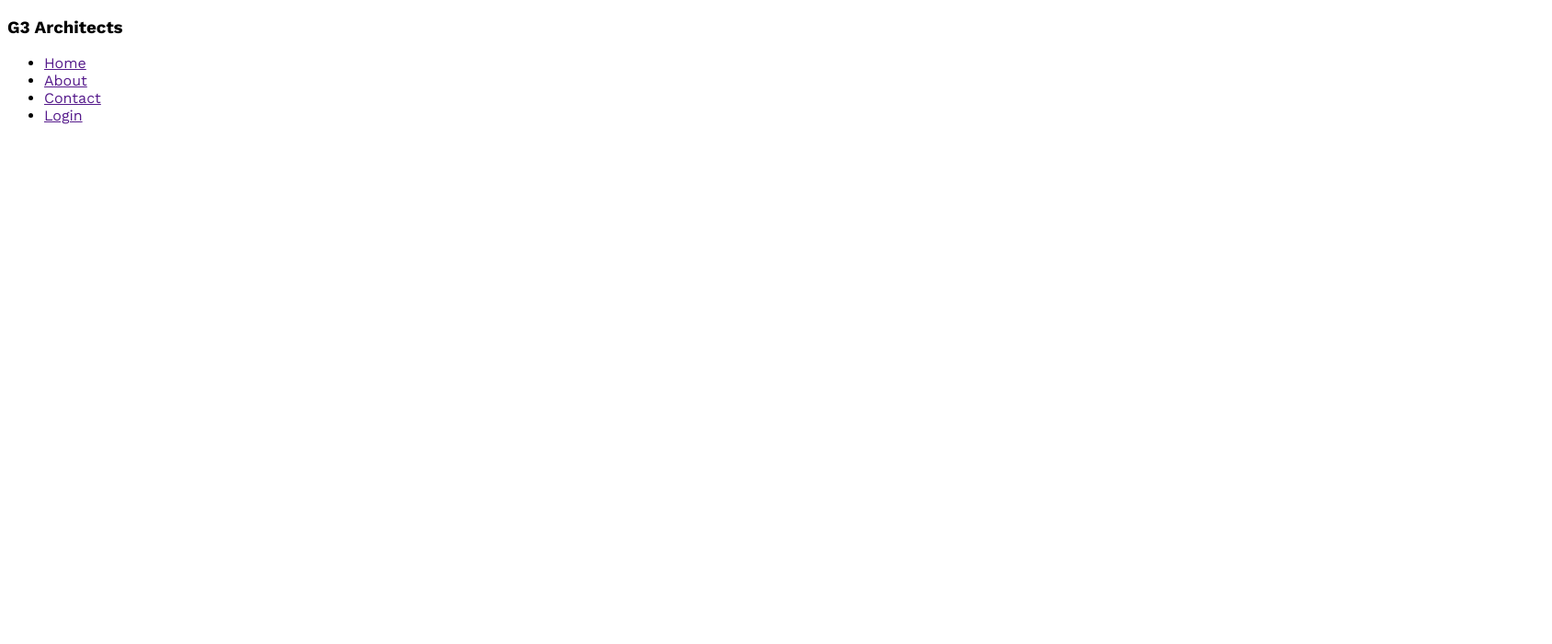
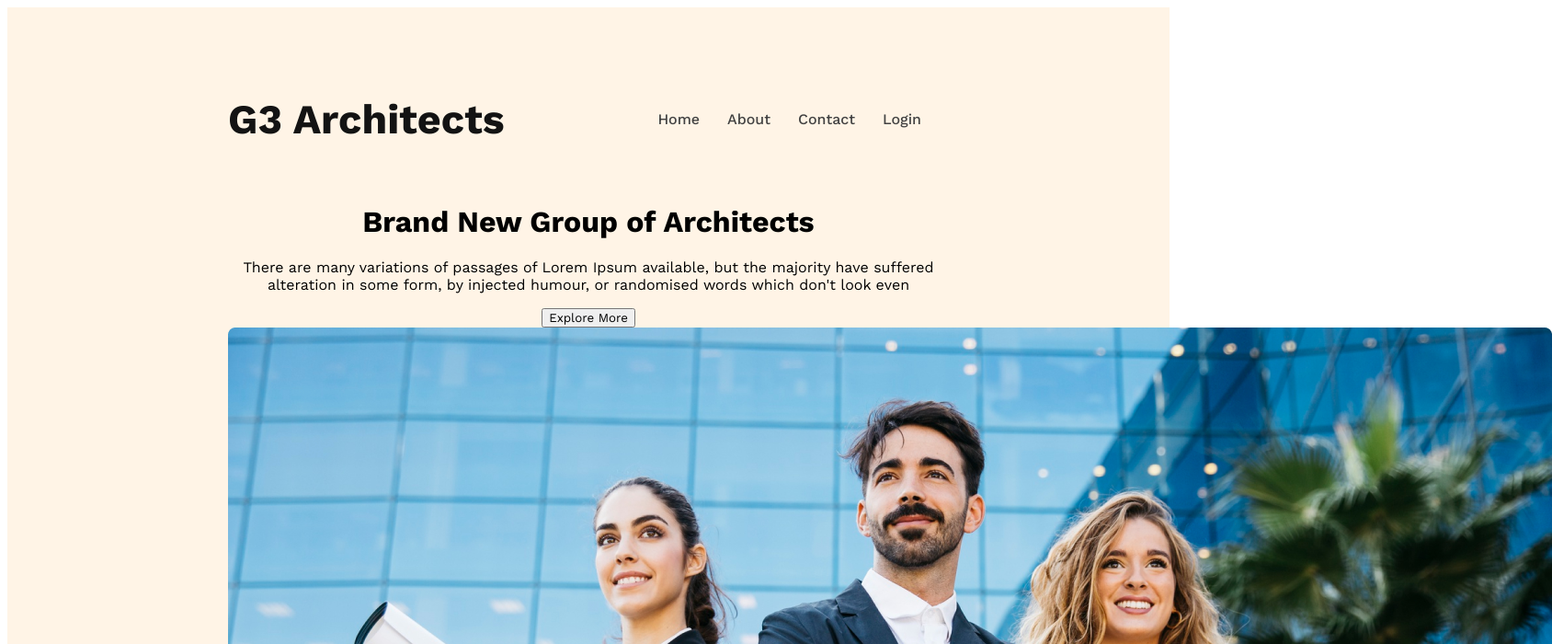
Before and after one commit to rimiruma/g3-architects-website, a plain HTML site: page index.html in a window 1280 px wide. Shown: the top 700 px of the page at 92% size, 1688 px wide, since content can reach past the window. Drawn offline with nearby package versions, Linux system fonts and the light colour scheme; files that its build step writes are made by us from their sources.

Commit message:
banner content added

```diff
--- a/architects.css
+++ /dev/null
@@ -1,6 +0,0 @@
-/* work sans fount from google fonts */
-@import url('https://fonts.googleapis.com/css2?family=Open+Sans:wght@400;700;800&family=Work+Sans:wght@400;500;600;700;800&display=swap');
-
-*{
-    font-family: 'Work Sans', sans-serif;
-}
--- a/index.html
+++ b/index.html
@@ -5,13 +5,13 @@
     <meta charset="UTF-8">
     <meta name="viewport" content="width=device-width, initial-scale=1.0">
     <title>G3 ARCHITECTS</title>
-    <link rel="stylesheet" href="styles/architects.css">
+    <link rel="stylesheet" href="style/architects.css">
 </head>
 
 <body>
     <header>
         <nav>
-            <h3>G3 Architects</h3>
+            <h3 class="nav-title">G3 Architects</h3>
             <ul>
                 <li><a href="">Home</a></li>
                 <li><a href="">About</a></li>
@@ -19,6 +19,14 @@
                 <li><a href="">Login</a></li>
             </ul>
         </nav>
+        <div class="banner">
+            <div class="banner-content">
+            <h1>Brand New Group of Architects</h1>
+            <p class="banner-description">There are many variations of passages of Lorem Ipsum available, but the majority have suffered alteration in some form, by injected humour, or randomised words which don't look even</p>
+            <button class="btn-primary">Explore More</button>
+        </div>
+            <img src="images/banner.png"  alt="">
+        </div>
     </header>
     <main>
 
--- /dev/null
+++ b/style/architects.css
@@ -0,0 +1,57 @@
+/* work sans fount from google fonts */
+@import url('https://fonts.googleapis.com/css2?family=Open+Sans:wght@400;700;800&family=Work+Sans:wght@400;500;600;700;800&display=swap');
+
+/* shared styles */
+* {
+    font-family: 'Lato', sans-serif;
+    font-family: 'open-sans', sans-serif;
+    font-family: 'Work Sans', sans-serif;
+}
+btn-prmary{
+
+}
+
+/* header styles */
+header {
+    background: rgba(255, 144, 14, 0.10);
+    padding:50px 240px;
+}
+nav{
+    display: flex;
+    justify-content: space-between;
+align-items: center;
+}
+.nav-title{
+    font-size: 2.8rem;
+    font-weight: 700;
+    color: #131313;
+}
+
+nav > ul {
+    display: flex;
+}
+
+nav li{
+    list-style: none;
+    margin-right: 30px;
+    font-weight: 500;
+    font-size: 1rem;
+}
+
+nav li a {
+    text-decoration: none;
+    color: #424242;
+}
+
+/* banner styles */
+.banner-content{
+    max-width: 800px;
+text-align: center;
+    margin: 0 auto;
+}
+
+.banner-title{
+    font-size: 4rem;
+    font-weight: 700;
+    cursor: #131313;
+}
```
Also changed, not shown: 1 other file.
